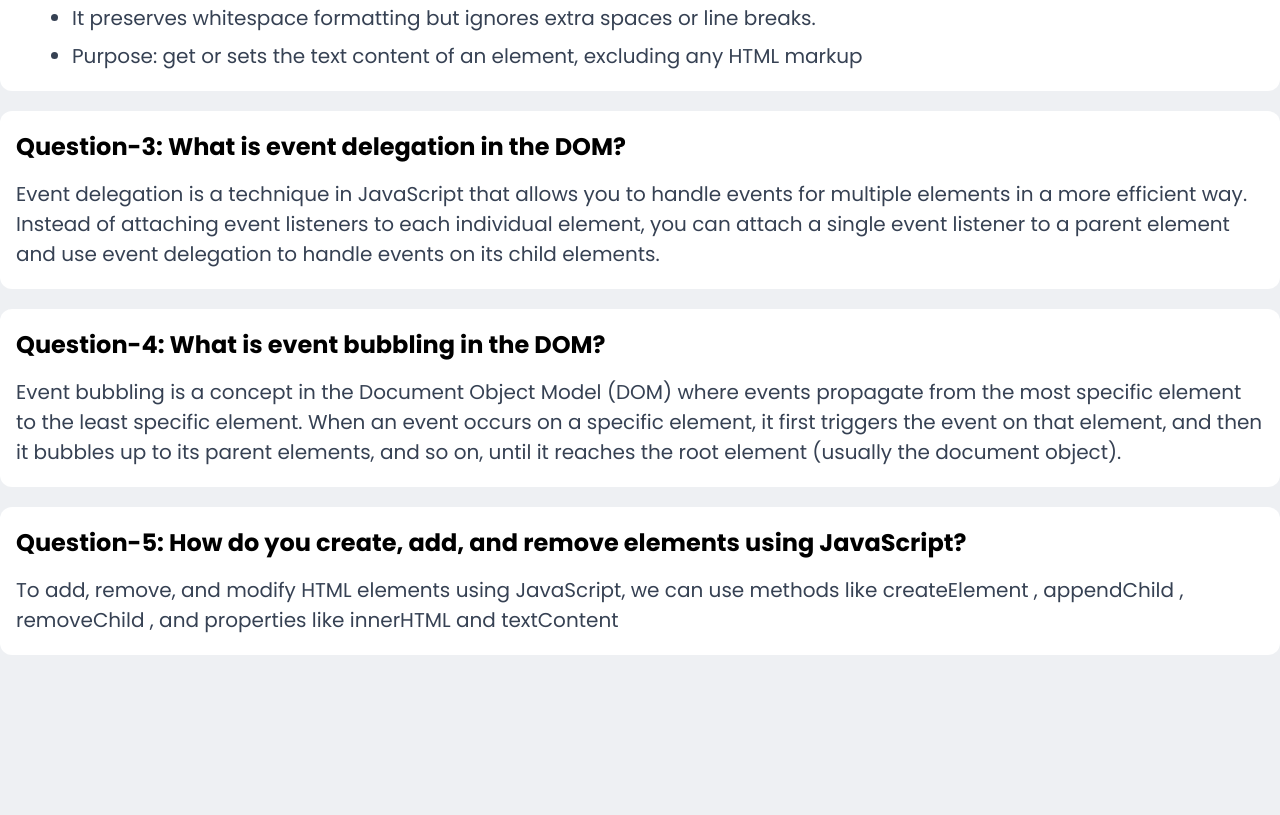
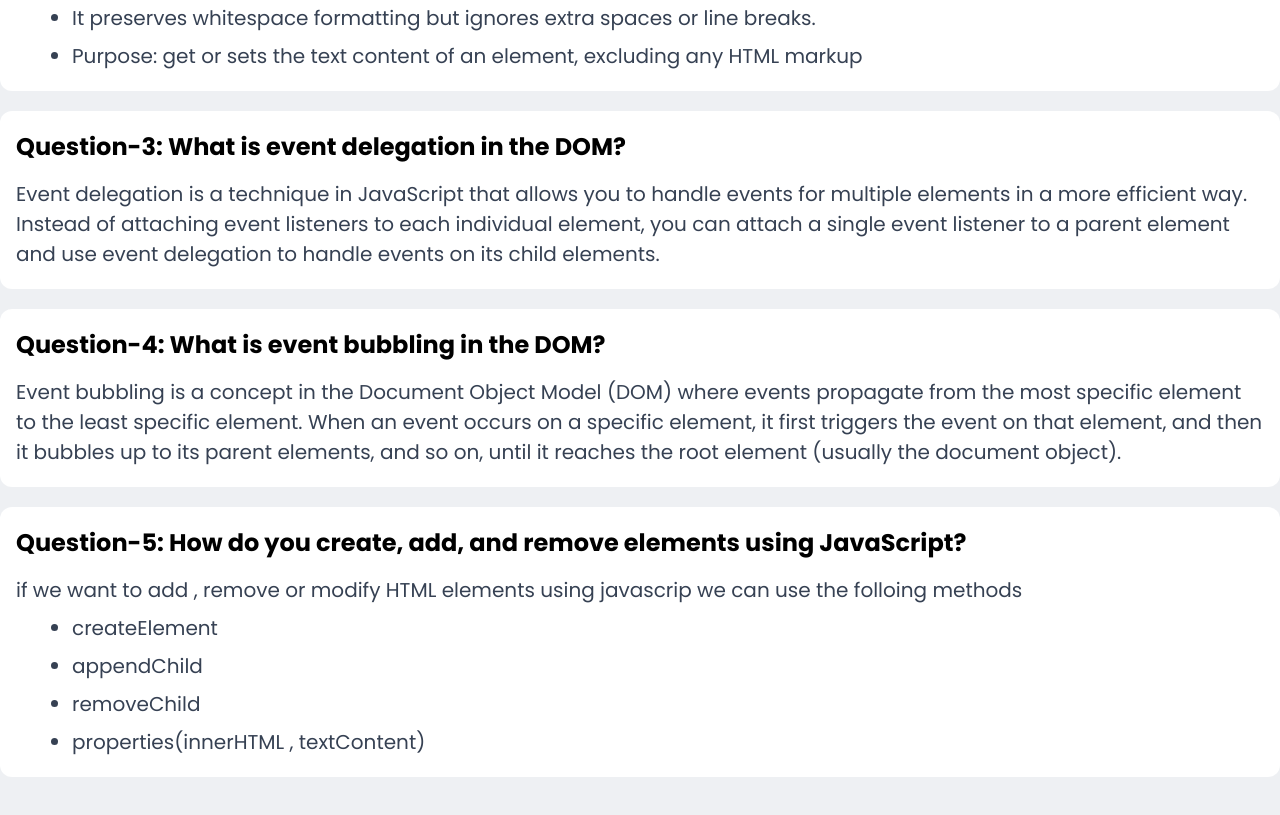
Before and after one commit to iqbalxrr/A5-Dev-Board-A05, a plain HTML site: page qnapage.html in a window 1280 px wide. Shown: the part 1215-2030 px from the top of the page. Before the commit the page ends 1966 px from the top, so only its background shows below. Drawn offline with nearby package versions, Linux system fonts and the light colour scheme.

```diff
--- a/qnapage.html
+++ b/qnapage.html
@@ -107,7 +107,15 @@
             <div class="bg-white rounded-xl py-5 px-4">
                 <h1 class="text-2xl font-bold ">Question-5: How do you create, add, and remove elements using JavaScript?</h1>
                 <p  class="text-[20px] mt-4   text-gray-700" >
-                    To add, remove, and modify HTML elements using JavaScript, we can use methods like createElement , appendChild , removeChild , and properties like innerHTML and textContent
+                     if we want to add , remove or modify HTML elements using javascrip we can use the folloing methods
+
+                    <ul class="list-disc ml-14 mt-2 space-y-2 text-[20px]  text-gray-700 ">
+                        <li>createElement</li>
+                        <li>appendChild</li>
+                        <li>removeChild</li>
+                        <li>properties(innerHTML , textContent)</li>
+
+                    </ul>
                 </p>
             </div>
         </section>
```
